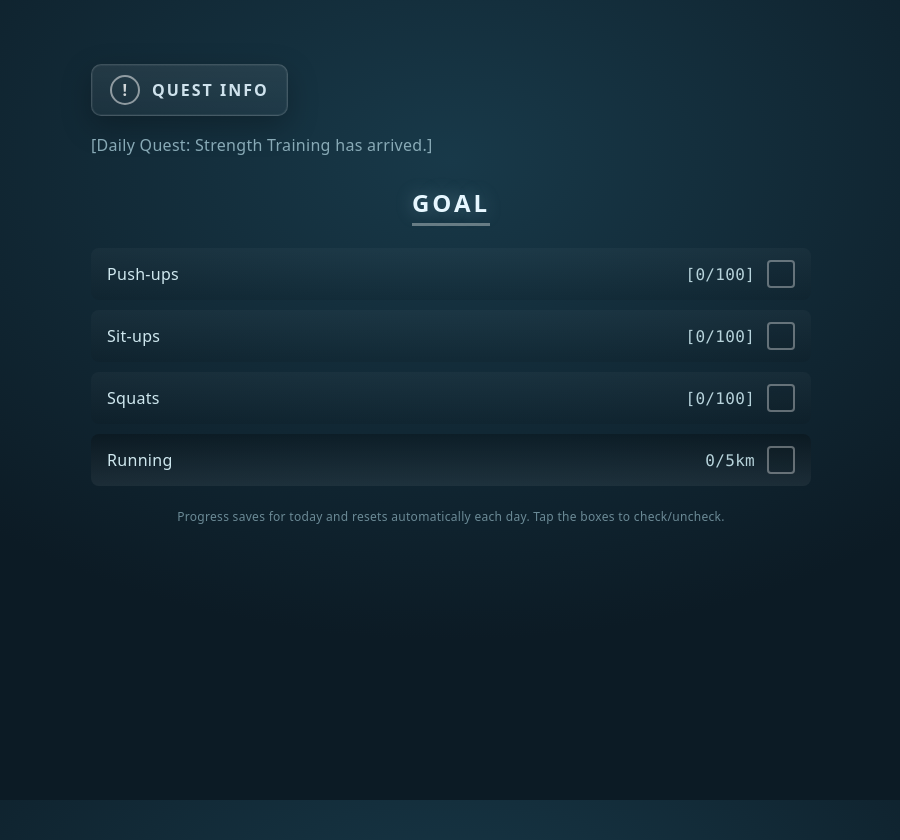
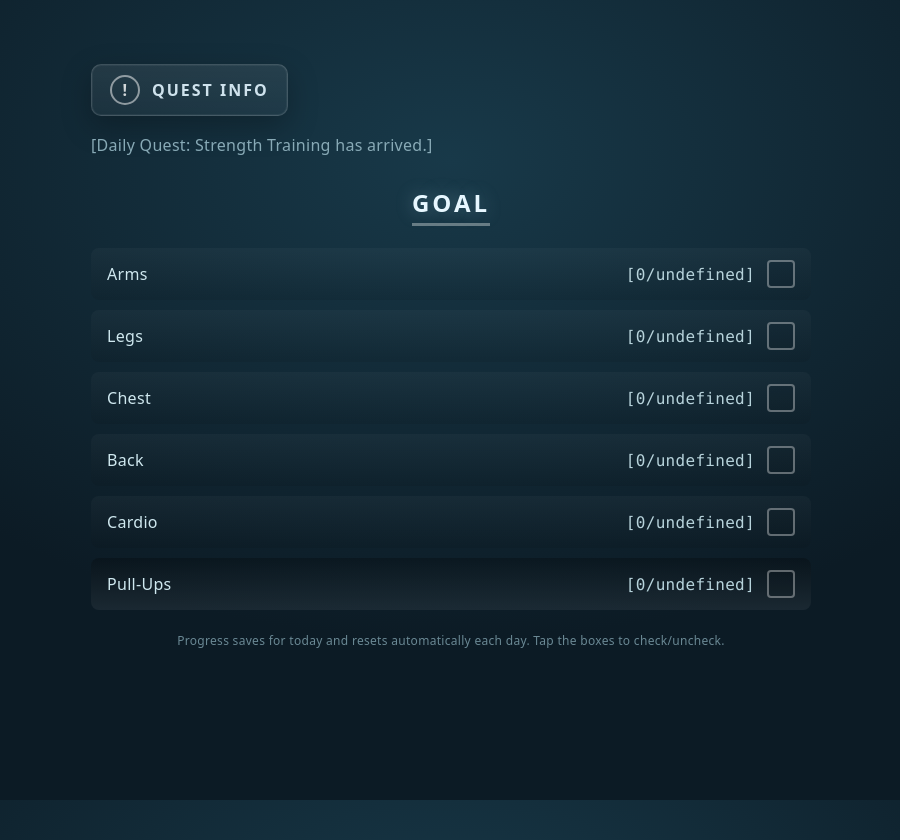
Before and after one commit to spamforflo-arch/idk, a plain HTML site: page index.html in a window 1280 px wide. Shown: the whole page, without its empty margins (189-1089 px from the left). Drawn offline with Linux system fonts and the light colour scheme.

Commit message:
Update index.html

```diff
--- a/index.html
+++ b/index.html
@@ -135,10 +135,12 @@
   const todayKey = () => new Date().toISOString().slice(0,10);
 
   const TASKS = [
-    { id:'pushups', label:'Push-ups', unit:'reps', target:100, completed: false, style:'dim' },
-    { id:'situps',  label:'Sit-ups',  unit:'reps', target:100, completed: false, style:'dim' },
-    { id:'squats',  label:'Squats',  unit:'reps', target:100, completed: false, style:'dim' },
-    { id:'running', label:'Running', unit:'km', target:5,   completed: false, style:'highlight' },
+    { id:'Arms', label:'Arms', unit:'reps', completed: false, style:'dim' },
+    { id:'Legs',  label:'Legs',  unit:'reps', completed: false, style:'dim' },
+    { id:'Chest',  label:'Chest',  unit:'reps', completed: false, style:'dim' },
+    { id:'Back',  label:'Back',  unit:'reps', completed: false, style:'dim' },
+    { id:'Cardio', label:'Cardio', unit:'reps', completed: false, style:'dim' },
+    { id:'Pull-Ups', label:'Pull-Ups', unit:'reps', completed: false, style:'highlight' },
   ];
 
   function load(){
```
